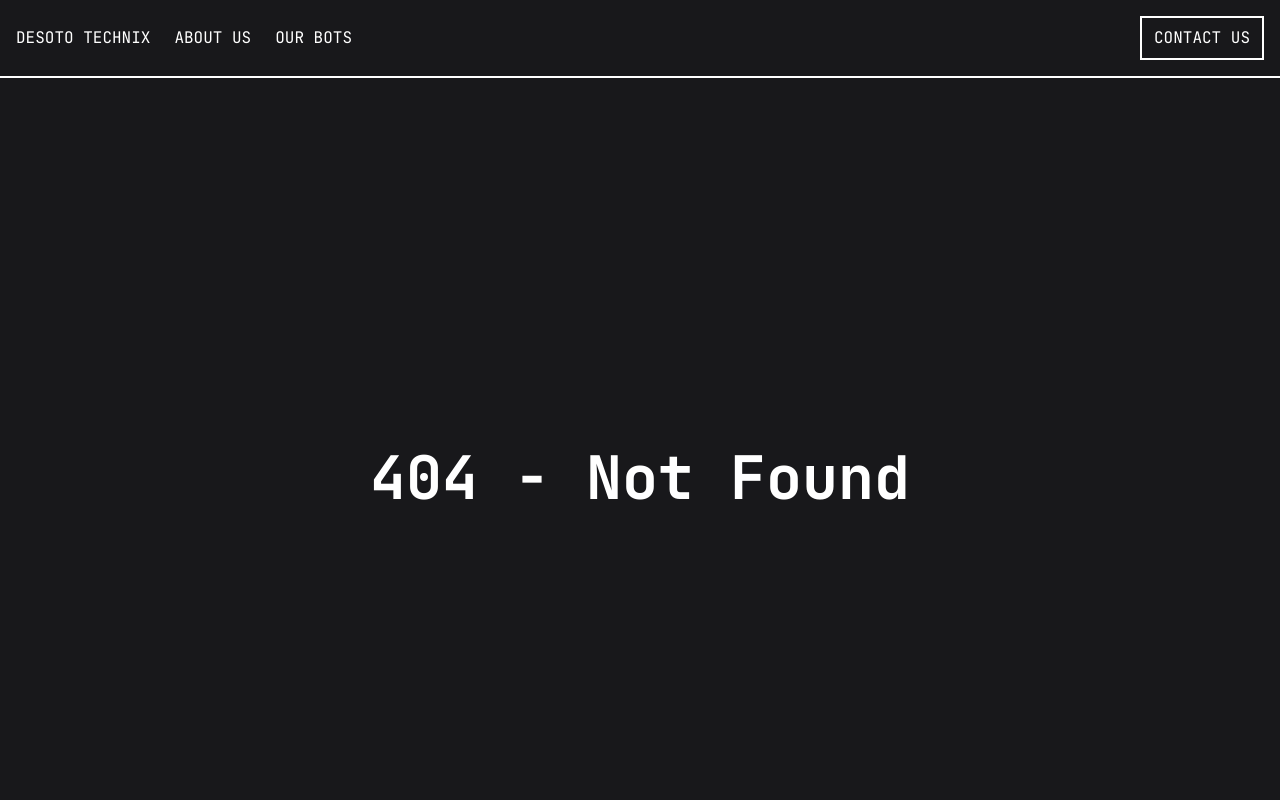
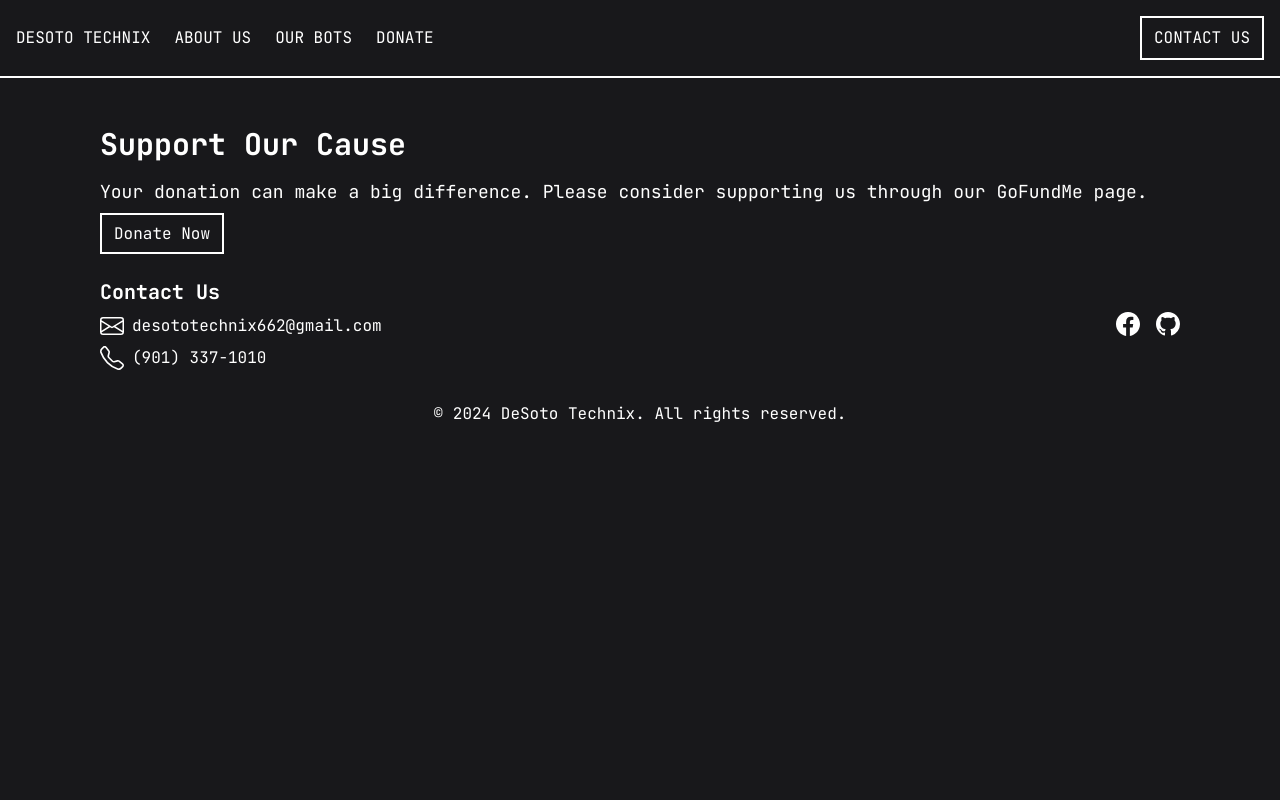
Before and after one commit to 23521-Desoto-Technix/dtweb, a Next.js app: page /donate in a window 1280 px wide. Before the commit this address had no page. Shown: the top 800 px of the page. Built offline with nearby package versions, Linux system fonts and the light colour scheme.

Commit message:
feat(Donate): add Donate page with button linking to GoFundMe and update Navbar to include donation link

```diff
--- a/app/components/Members.tsx
+++ b/app/components/Members.tsx
@@ -4,11 +4,11 @@ const members = [
     { name: 'Hudson', role: 'Software + Design', bio: "Hudson is a sophomore in high school and is the software lead and is also on the design team.", mentor: false },
     { name: 'Sebastian', role: 'Design + Build', bio: "Sebastian is in 7th grade and is on the design and build teams.", mentor: false },
     { name: 'Emelia', role: 'Portfolio + Software', bio: "Emelia is a sophomore in high school and is the portfolio lead and is also on the software team.", mentor: false },
-    { name: 'Stephan', role: 'Portfolio', bio: "Stephan is a sophomore in high school and is on the portfolio team.", mentor: false },
+    { name: 'Stephan', role: 'Portfolio', bio: "Stephan is a junior in high school and is on the portfolio team.", mentor: false },
     { name: 'Jayden', role: 'Portfolio + Build', bio: "Jayden is a sophomore in high school and is on the portfolio and build teams.", mentor: false },
     { name: 'Raymond', role: 'Design + Mechanical', bio: "Raymond is a sophomore in high school and is on the design and build teams.", mentor: false },
-    { name: 'Joe Ricker', role: 'Mentor + Coach', bio: "Mr. Joe is the team mentor and coach", mentor: true },
-    { name: 'Alison Ricker', role: 'Team Admin', bio: "Ms. Alison is the assistant coach and team administrator", mentor: true },
+    { name: 'Joe Ricker', role: 'Mentor + Coach', bio: "Mr. Joe is the team mentor and coach.", mentor: true },
+    { name: 'Alison Ricker', role: 'Team Admin', bio: "Ms. Alison is the assistant coach and team administrator.", mentor: true },
 ];
 
 const Members = () => {
--- a/app/components/Navbar.tsx
+++ b/app/components/Navbar.tsx
@@ -21,8 +21,11 @@ const Navbar = () => {
               <Link href="/about">
                 <p className="transition ease-in-out hover:-translate-y-1 duration-200 py-2 px-3">ABOUT US</p>
               </Link>
-              <Link href="/bots" >
+              <Link href="/bots">
                 <p className="transition ease-in-out hover:-translate-y-1 duration-200 py-2 px-3">OUR BOTS</p>
+              </Link>
+              <Link href="/donate">
+                <p className="transition ease-in-out hover:-translate-y-1 duration-200 py-2 px-3">DONATE</p>
               </Link>
               {liveurl && (
                 <Link href={liveurl}>
--- a/app/components/Sponsors.tsx
+++ b/app/components/Sponsors.tsx
@@ -3,6 +3,8 @@ import Image from 'next/image';
 import geneHaas from '../../public/genehaaslogo.svg';
 import nucor from '../../public/nucorlogo.svg';
 import fabworks from '../../public/fabworks.svg';
+import walmart from '../../public/Walmart.svg';
+import tegra from '../../public/tegra.svg';
 import { StaticImageData } from 'next/image';
 
 interface Sponsor {
@@ -16,14 +18,17 @@ const sponsors: Sponsor[] = [
     { src: geneHaas, alt: 'Gene Haas Foundation', uri: "https://https://www.haascnc.com/index.html", key: 1 },
     { src: nucor, alt: 'Nucor Steel' , uri: "https://nucor.com/", key: 2},
     { src: fabworks, alt: 'Fabworks' , uri: "https://fabworks.com/", key: 3},
+    { src: walmart, alt: 'Walmart' , uri: "https://walmart.com/", key: 4},
+    { src: tegra, alt: 'Tegra' , uri: "https://tegra.com/", key: 5}
 ];
+
 
 const Sponsors: React.FC = () => {
     return (
-        <div className="grid grid-cols-1 sm:grid-cols-2 lg:grid-cols-3 gap-4 pr-6 md:pr-0 items-center" key="sponsors">
+    <div className="grid grid-cols-1 sm:grid-cols-2 lg:grid-cols-3 gap-4 pr-6 md:pr-0 items-center" key="sponsors">
             {sponsors.map((sponsor, index) => (
                 <a href={sponsor.uri} key={index} target="_blank" rel="noopener noreferrer">
-                <Image key={index} className="w-full h-auto brightness-75 hover:brightness-100 transition-all duration-200" src={sponsor.src} alt={sponsor.alt} />
+                <Image key={index} className="w-full h-auto0" src={sponsor.src} alt={sponsor.alt} />
                 </a>
             ))}
         </div>
--- /dev/null
+++ b/app/donate/page.tsx
@@ -0,0 +1,19 @@
+import React from 'react';
+import Button from '../components/Button';
+
+const DonatePage: React.FC = () => {
+    return (
+        <div className="text-left mt-12">
+            <h1 className="text-3xl font-bold">Support Our Cause</h1>
+            <p className="my-4 text-lg">Your donation can make a big difference. Please consider supporting us through our GoFundMe page.</p>
+            <Button
+                href="https://www.gofundme.com/f/example-campaign"
+                className="mt-6"
+            >
+                Donate Now
+            </Button>
+        </div>
+    );
+};
+
+export default DonatePage;
```
Also changed, not shown: public/Walmart.svg (added), public/tegra.svg (added).
